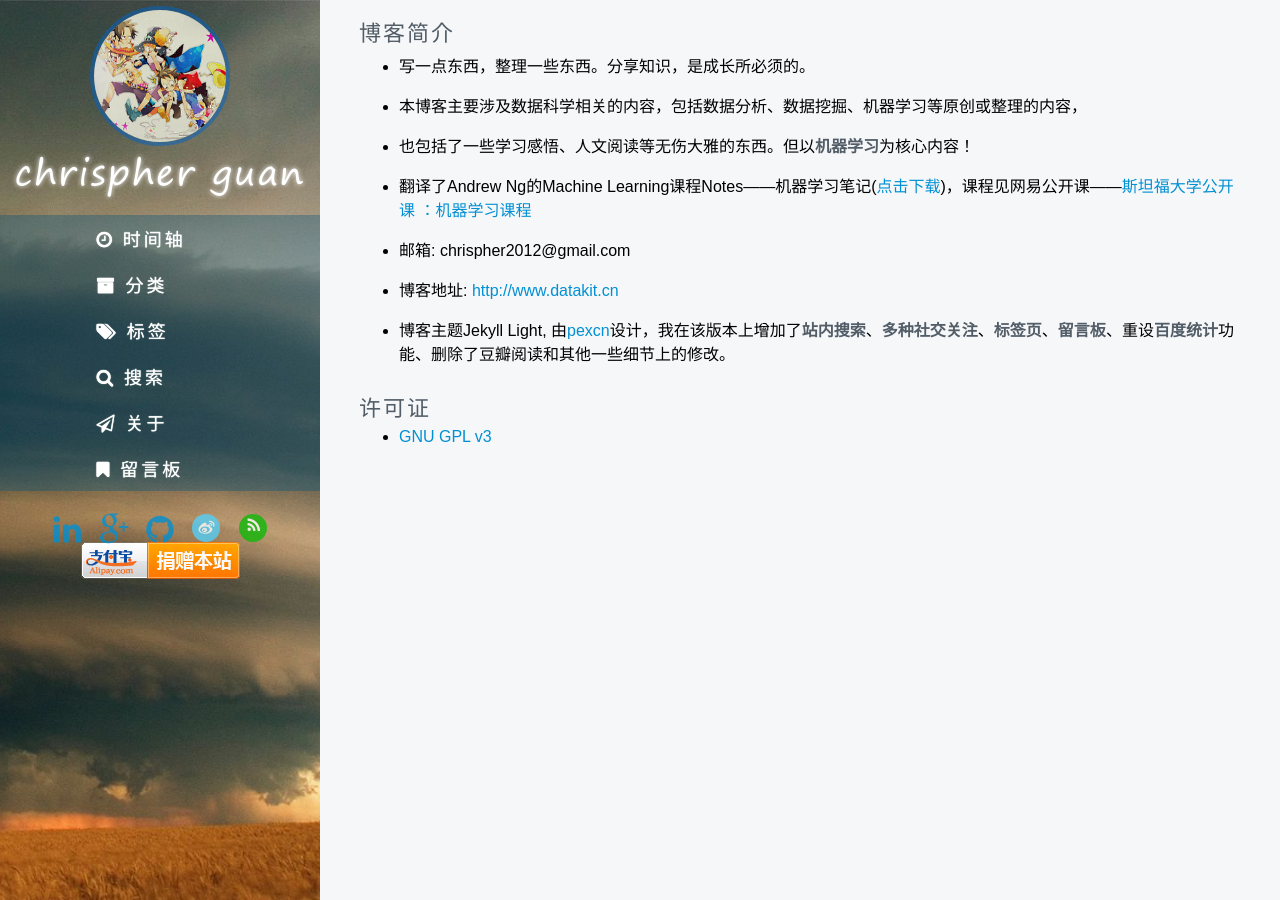
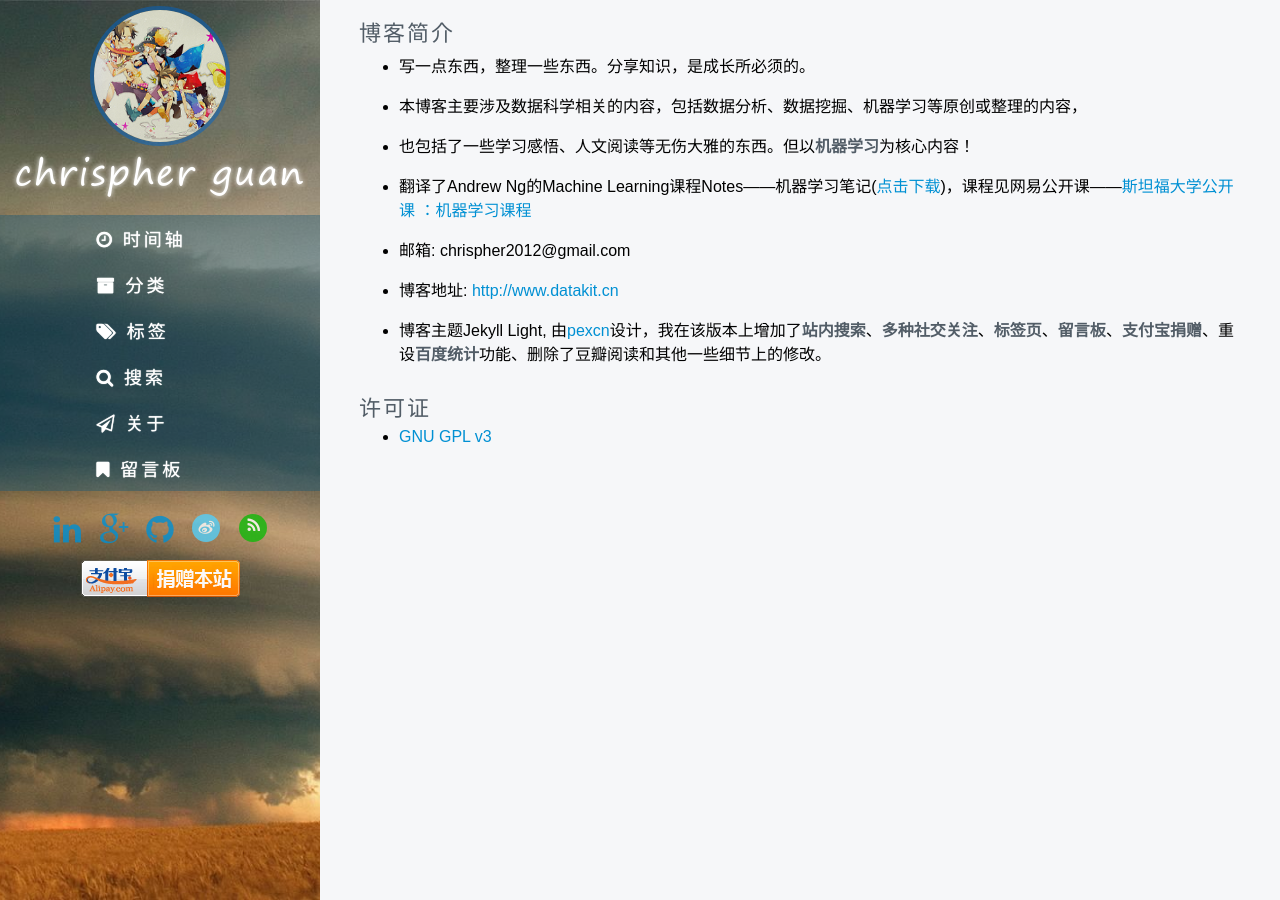
Before and after one commit to chrispher/chrispher.github.com, a Jekyll site: the page built from page/about.md, in a window 1280 px wide. Built offline with Jekyll 4.4.1, drawn with Linux system fonts in a browser that asks for light colours; some web fonts are replaced; comment, search, counter and statistics services are not loaded.

Commit message:
add alipay

```diff
--- a/_includes/sidebar.html
+++ b/_includes/sidebar.html
@@ -15,6 +15,7 @@
   <nav id="sub-nav">
     {% include social.html %}
   </nav>
+  <br/>
 
   <td>
   <form action="https://shenghuo.alipay.com/send/payment/fill.htm" method="POST" target="_blank" accept-charset="GBK">
@@ -26,6 +27,4 @@
   </form>
   </td>
 
-  <br/>
-
 </div>
--- a/page/about.md
+++ b/page/about.md
@@ -19,7 +19,7 @@ title: 个人博客
 
 - 博客地址: [http://www.datakit.cn](http://www.datakit.cn)
 
-- 博客主题Jekyll Light, 由[pexcn](https://github.com/pexcn/Jekyll-Light)设计，我在该版本上增加了**站内搜索**、**多种社交关注**、**标签页**、**留言板**、重设**百度统计**功能、删除了豆瓣阅读和其他一些细节上的修改。
+- 博客主题Jekyll Light, 由[pexcn](https://github.com/pexcn/Jekyll-Light)设计，我在该版本上增加了**站内搜索**、**多种社交关注**、**标签页**、**留言板**、**支付宝捐赠**、重设**百度统计**功能、删除了豆瓣阅读和其他一些细节上的修改。
 
 ### 许可证
 
```
Also changed, not shown: _posts/Application/2014-11-28-使用Github搭建个人博客.md (+1 -1 lines), README.md.
